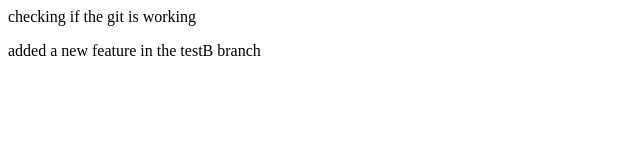
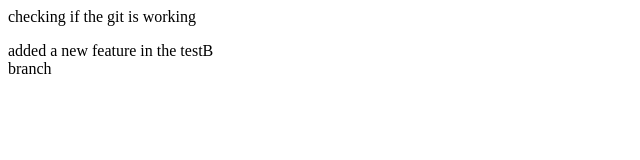
Before and after one commit to sauravPratap26/localrepo, a plain HTML site: page index.html in a window 1280 px wide. Shown: the full height of the page, 0-640 px from the left. Drawn offline with Linux system fonts and the light colour scheme.

Commit message:
added br tag in between

```diff
--- a/index.html
+++ b/index.html
@@ -1,2 +1,2 @@
 <p>checking if the git is working </p>
-<p>added a new feature in the testB branch</p>
+<p>added a new feature in the testB <br> branch</p>
```
